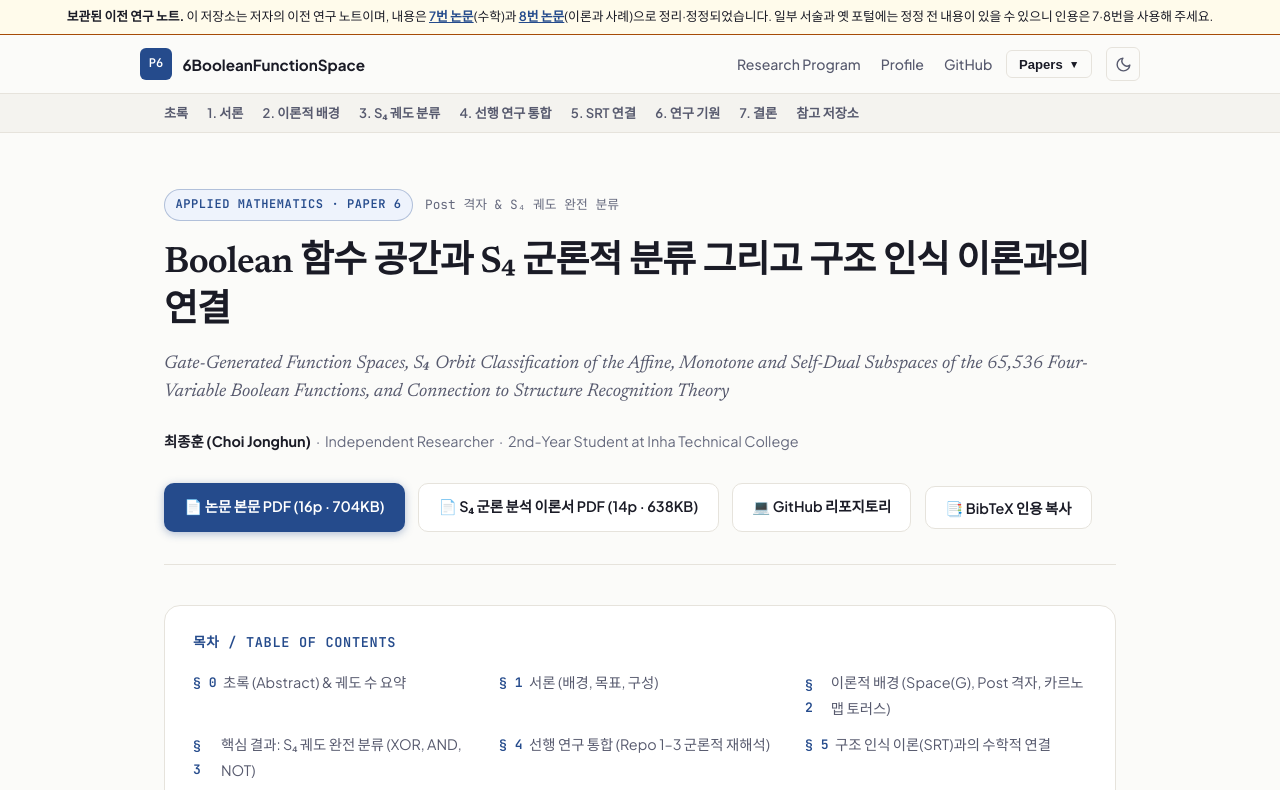
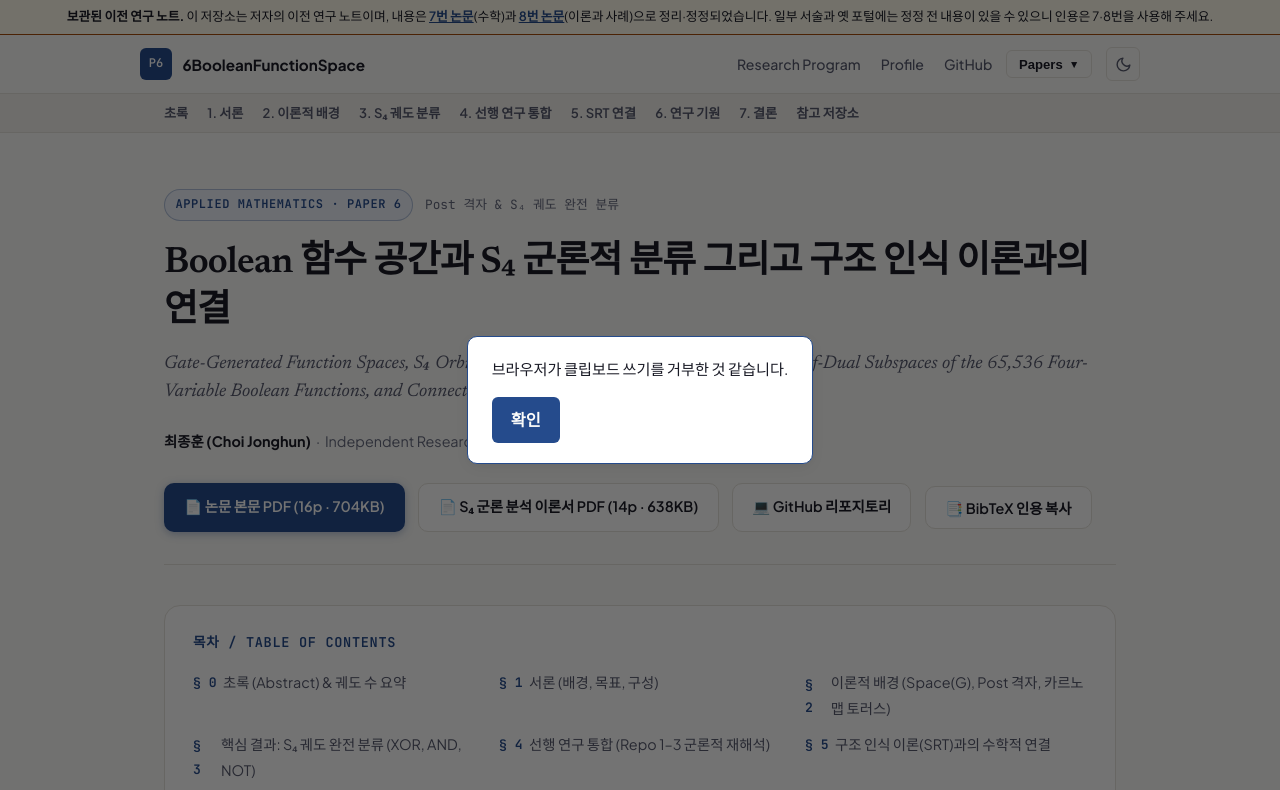
Before and after one commit to inha20/6BooleanFunctionSpaceTheory, a plain HTML site: page index.html in a window 1280 px wide. Both pictures are taken after a click on the button "📑 BibTeX 인용 복사". Shown: the top 790 px of the page. Drawn offline with nearby package versions, Linux system fonts and the light colour scheme.

Commit message:
Show a dialog when the browser refuses the BibTeX copy (shared shell update) (#5)
A refused clipboard write on the BibTeX copy button now shows a small dialog
(Korean sentence and a 확인 button on this Korean page). This is the generated
update of the page's two shared program-shell blocks (patch_papers.py --update,
from Research-Portfolio#15); only index.html changes, and outside those blocks
the file is identical to before.

Co-Authored-By: Claude Sonnet 5.5 <noreply@anthropic.com>
Claude-Session: https://claude.ai/code/session_01Xs7xCXkUumEprW7WhSRSv4

```diff
--- a/index.html
+++ b/index.html
@@ -617,6 +617,11 @@ html .nav-dropdown.dismissed .nav-dropdown-content,html .global-nav.dismissed .g
 main[tabindex="-1"]:focus{outline:none}
 /* text for screen readers only (copy confirmation) */
 .shell-live{position:fixed;left:0;top:0;width:1px;height:1px;margin:0;padding:0;overflow:hidden;clip:rect(0 0 0 0);clip-path:inset(50%);white-space:nowrap;border:0}
+/* the dialog for a refused clipboard write (the script creates it when it is first needed); the pages share one palette, so their own colour variables are enough */
+.shell-copyfail{margin:auto;max-width:min(26rem,calc(100vw - 2rem));padding:1.25rem 1.5rem;background:var(--surface);color:var(--text);border:1px solid var(--accent);border-radius:var(--radius-md);box-shadow:var(--shadow-md)}
+.shell-copyfail::backdrop{background:rgba(0,0,0,.55)}
+.shell-copyfail p{margin:0 0 1rem;color:var(--text);font-size:.95rem;line-height:1.6}
+.shell-copyfail button{font:inherit;font-weight:600;cursor:pointer;padding:.5rem 1.2rem;border:0;border-radius:6px;background:var(--accent);color:var(--bg)}
 @media (max-width:640px){
   .global-nav{position:static!important}
   .global-nav-dropdown{left:12px!important;right:12px;min-width:0!important;max-height:calc(100vh - 80px);overflow-y:auto}
@@ -1166,6 +1171,32 @@ AB  00 | 0 | 1 | 3 | 2 |   (Torus Topology)
       return p;
     };
   })();
+  // a refused clipboard write (no permission, or a browser that blocks it) is said so in a small dialog; without it the copy button just seems to do nothing.
+  // The promise goes on unchanged, so a page's own .then / .catch still sees the result; the text follows the page language (<html lang>).
+  // A page without navigator.clipboard (an old browser, an insecure address) is left alone: its own code fails before this script can see it.
+  (function(){
+    var cb=navigator.clipboard;if(!cb||typeof cb.writeText!=='function')return;
+    var write=cb.writeText,dlg=null;
+    var ko=/^ko/i.test(document.documentElement.lang||'');
+    var msg=ko?'브라우저가 클립보드 쓰기를 거부한 것 같습니다.':'The browser seems to have refused the clipboard write.';
+    function show(){
+      if(typeof HTMLDialogElement!=='function'||typeof HTMLDialogElement.prototype.showModal!=='function'){alert(msg);return;}
+      if(!dlg){
+        dlg=document.createElement('dialog');dlg.className='shell-copyfail';
+        dlg.setAttribute('role','alertdialog');dlg.setAttribute('aria-labelledby','shell-copyfail-msg');
+        var f=document.createElement('form');f.method='dialog';
+        var p=document.createElement('p');p.id='shell-copyfail-msg';p.textContent=msg;
+        var b=document.createElement('button');b.textContent=ko?'확인':'OK';
+        f.appendChild(p);f.appendChild(b);dlg.appendChild(f);document.body.appendChild(dlg);
+      }
+      if(!dlg.open)dlg.showModal();
+    }
+    cb.writeText=function(){
+      var p=write.apply(cb,arguments);
+      if(p&&typeof p.then==='function')p.then(null,function(){try{show();}catch(e){}});
+      return p;
+    };
+  })();
   function scrollers(){
     [].forEach.call(document.querySelectorAll('main *'),function(el){
       if(el.hasAttribute('tabindex'))return;
```
